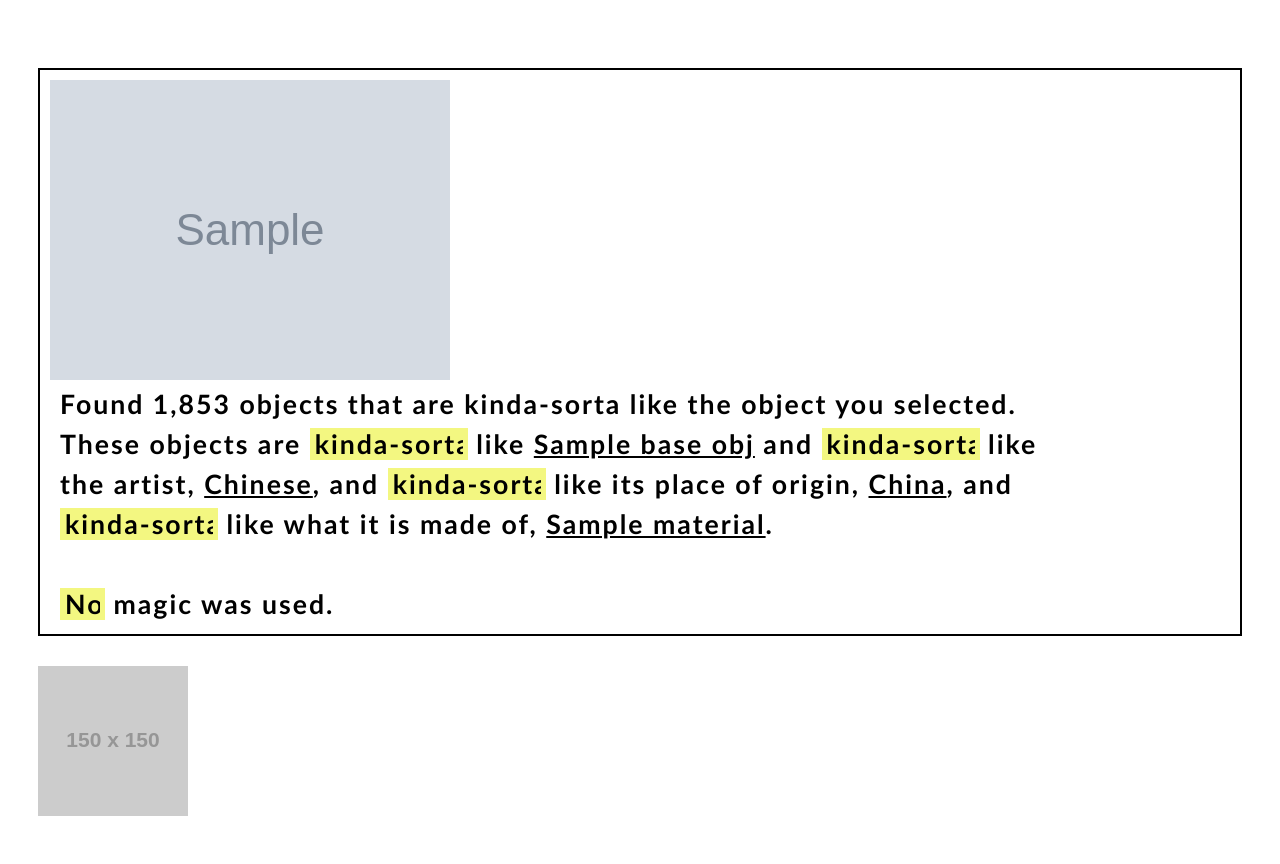
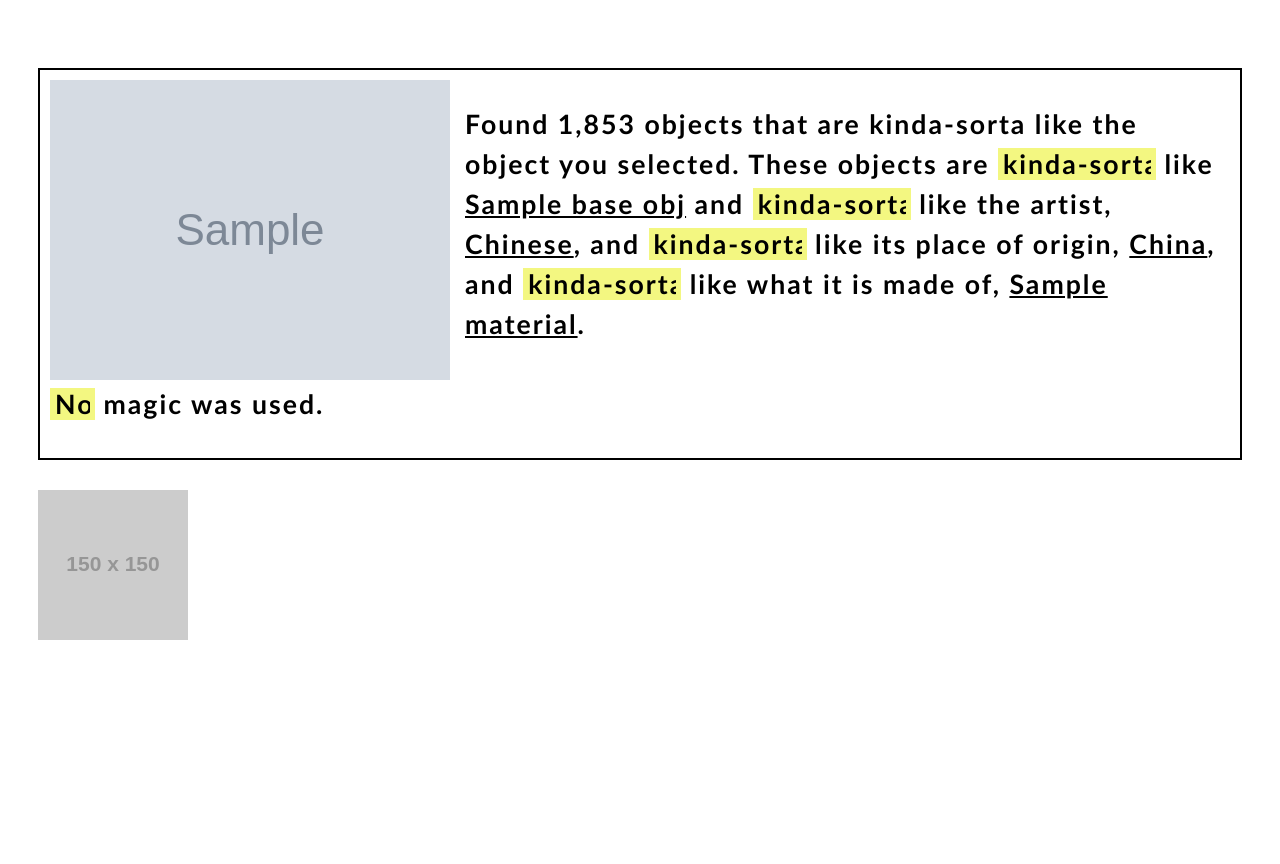
Before and after one commit to moltude/kinda-sorta, a Django app: template kinda_sorta/templates/results.html in a window 1280 px wide. Shown: the top 864 px of the page. After the commit the page ends 640 px from the top, so only its background shows below. Run offline with Django 3.2, Linux system fonts and the light colour scheme; the template is opened without the code that fills it: most values are stand-ins (such as "Sample title", 1, 10 or a date in 2020); grey boxes marked "Sample" are stand-in pictures; grey boxes labelled with a size stand in for pictures from a placeholder-image service; parts of the project's set-up code (start-up, migrations or seed data) failed here and were passed over; some libraries are stand-ins or nearby versions.

Commit message:
cleaning up

```diff
--- a/kinda_sorta/static/style.css
+++ b/kinda_sorta/static/style.css
@@ -1,3 +1,11 @@
+/* disable that stupid focus border */
+*:focus {
+    outline: 0;
+}
+
+#ddlID {
+	width: 158px
+}
 #width_tmp{
  display : none;
 }
--- a/kinda_sorta/templates/results.html
+++ b/kinda_sorta/templates/results.html
@@ -30,72 +30,43 @@
 			    	// console.log(selText);
 			    	$("#width_tmp").html(this.options[e.target.selectedIndex].text);
     				$(this).width($("#width_tmp").width());
-			 	});
 
-				// Re-query with values from sliders
-	            $('body').on('click', '.slide-submit', function() {
-	            	src = $(this).attr('src')
-	            	$.ajax({
+    				/*
+					After changing one of the attributes; the Solr index should be requeried
+					using the new values
+    				*/
+
+    				$.ajax({
+    					// TODO :: all of this needs to be written
 	            		type: "POST",
 	            		url: "../query/",
 	            		data: {
 	            			'csrfmiddlewaretoken': '{{ csrf_token }}',
 	            			'q': $(this).attr('q'),
-	            			// pass in values of all the sliders as
-	            			// 'material_val': $(this).attr('material-value'),
+	            			// pass in values from selects
 	            		},
 	            		success: function(newData){
 	            			// Write HTML
-	    				    $("div#"+src+".results").html(newData);
+	    				    $("div#results").html(newData);
 	    				},
 	    				error: function(badData){
 	    					console.log(badData)
-						    alert('Failed to next');
+						    alert('Failed to requery');
 						}
 	            	})
-	            })
-				$( "#matSlide, #geoSlide, #nameSlide, #magicSlide" ).slider({
-					orientation: "horizontal",
-					min: 1,
-					max: 100,
-					value: 50,
-					slide: function( event, ui ) {
-						// Could encapsulate the 'slide-submit' functionality
-						// here so results update on slide
-						var id = $(this).attr("name");
-						// works!
-						$( 'span[id="slider-value"][name="'+id+'"]' ).html( ui.value );
-            		},
-            		create: function( event, ui ) {
-            			var id = $(this).attr("name");
-						// works!
-						$( 'span[id="slider-value"][name="'+id+'"]' ).html( ui.value );
-            		}
-				});
-
-				// Hard-coded because JavaScript sucks and
-				// I can't figure out how to display intial
-				// value like I can with the value updates
-				$('span[id="slider-value"][name="material"]').html($("#matSlide").slider("value"));
-				$('span[id="slider-value"][name="objectName"]').html($("#nameSlide").slider("value"));
-				$('span[id="slider-value"][name="geography"]').html($("#geoSlide").slider("value"));
-				$('span[id="slider-value"][name="magic"]').html($("#magicSlide").slider("value"));
+			 	});
 			});
 	  	</script>
 	</head>
 
 	<body>
-
 		{% load humanize %}
-		<!-- Header -->
 		<div style="padding: 60px 30px">
 			<div style="border: 2px solid; padding: 10px; overflow: auto">
 				<div style="float: left">
-					<img src="{{ baseObj.img }}" height="300" style="padding:">
+					<img src="{{ baseObj.img }}" height="300" style="padding-right: 15px">
 				</div>
 				{% include 'text_blob.html' %}
-
-				<!-- { include 'sliders.html' } removed % %-->
 			</div>
 			<!-- Page divider -->
 			<div style="clear:both; margin: 30px 0px 30px"/>
--- a/kinda_sorta/templates/text_blob.html
+++ b/kinda_sorta/templates/text_blob.html
@@ -1,15 +1,22 @@
+
+<!--
+The blob of text nex to the image. The selcts are hard-coded so they can be uniquely
+identified.
+
+This whole page probably could be cleaned up but for now it is functional
+-->
 <div style="clear:float">
-<span style="float:left; padding-left: 10px; margin: 0px; max-width:85%; line-height: 1.5">
+<span style="padding-left: 10px; margin: 10px; max-width:85%; line-height: 1.5">
 	<h3>Found 1,853 objects that are kinda-sorta like the object you selected. These objects are
 
-	<select name="objectNameDD" id="ddlID" style="width: 158px;">
+	<select name="objectNameDD" id="ddlID">
 		{% include 'options.html' %}
 	</select>
 	<span id="width_tmp"></span>
 
 	like <u>{{ baseObj.objectName }}</u> and
 
-	<select id="artistDD" style="width: 158px;">
+	<select name="artistDD" id="ddlID">
 		{% include 'options.html' %}
 	</select>
 	<span id="width_tmp"></span>
@@ -17,14 +24,14 @@
 	like the artist, <u>Chinese</u>, and
 	<!-- <u>{{ baseObj.artist }}</u>  -->
 
-	<select id="geographyDD" style="width: 158px;">
+	<select name="geographyDD" id="ddlID">
 		{% include 'options.html' %}
 	</select>
 	<span id="width_tmp"></span>
 
 	like its place of origin, <u>China</u>, and
 
-	<select id="materialDD" style="width: 158px;">
+	<select name="materialDD" id="ddlID">
 		{% include 'options.html' %}
 	</select>
 	<span id="width_tmp"></span>
@@ -32,7 +39,8 @@
 	like what it is made of, <u>{{ baseObj.material }}</u>.
 
 	<br><br>
-	<select id="magicDD" style="width: 45px;">
+	<!-- Over-ride the default width -->
+	<select name="magicDD" id="ddlID" style="width: 45px;">
 		<option value="1">All of the</option>
 		<option value="2">A lot</option>
 		<option selected value="3">A little</option>
```
